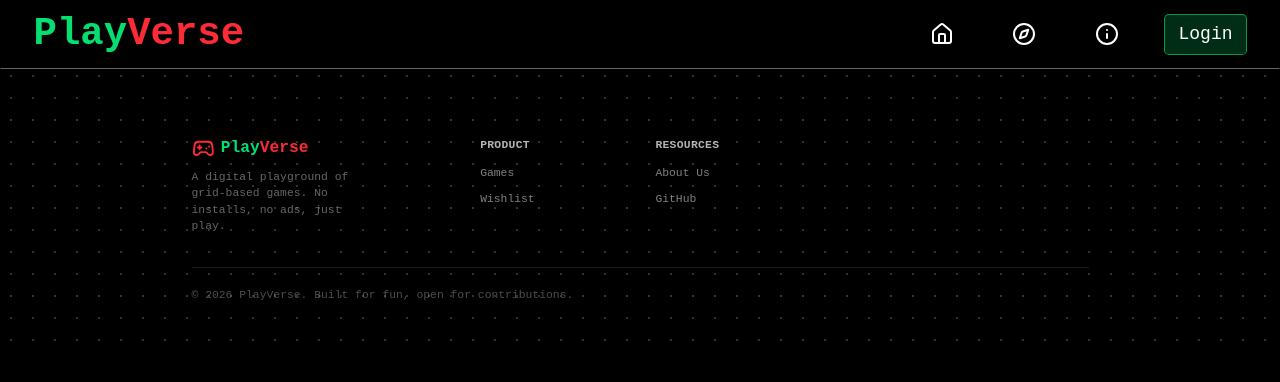
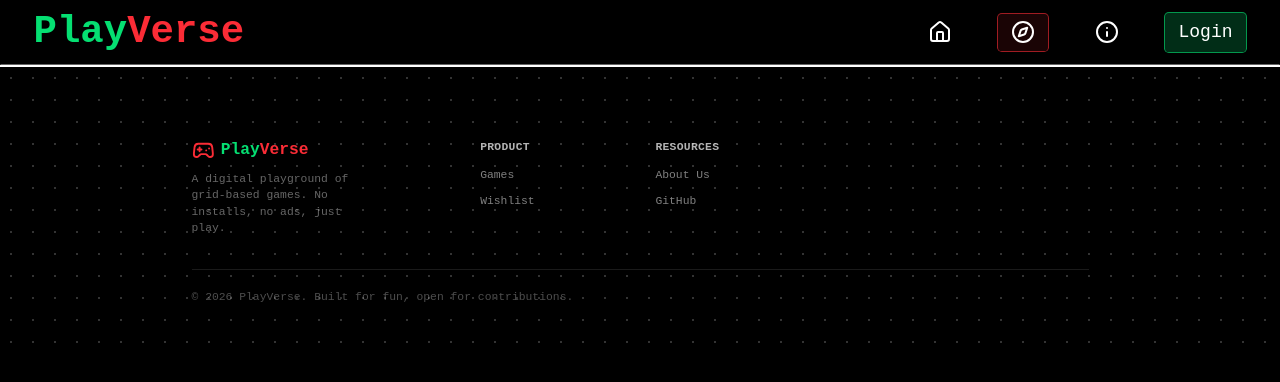
Before and after one commit to abhinandan029/PlayVerse, a React (Vite) app: page /discover in a window 1280 px wide. Shown: the top 382 px of the page. Built offline with nearby package versions, Linux system fonts and the light colour scheme; no server answers.

Commit message:
Header bug fixes

```diff
--- a/src/App.jsx
+++ b/src/App.jsx
@@ -12,6 +12,7 @@ import Activity from './components/activity.jsx'
 import ForgotPassword from "./components/forgotPassword.jsx"
 
 import Friends from "./components/friends.jsx"
+import Discover from "./components/discover.jsx"
 
 import Login from './AuthPages/login.jsx'
 import Register from './AuthPages/register.jsx'
@@ -57,6 +58,8 @@ function App() {
               <Route path="/home" element={<Body />}/>
               <Route path="/about" element={<About />}/>
 
+              <Route path="/discover" element={<Discover />} />
+
               <Route path="/snake-game" element={<SnakeGame />} />
               <Route path="/floating-block" element={<FloatingBlock />} />
               <Route path="/pac-man" element={<PacMan />} />
--- a/src/components/Header.jsx
+++ b/src/components/Header.jsx
@@ -43,8 +43,8 @@ function Header() {
   }, [profile])
 
   return (
-    <div className="h-18 sm:h-20">
-      <div className="sticky top-0 left-0 right-0 min-h-18 sm:min-h-20 flex gap-2 py-4 px-4 sm:px-5 justify-between items-center bg-black border border-b-white/40 z-888">
+    <div className="sticky top-0 z-888">
+      <div className="min-h-18 sm:min-h-20 flex gap-2 py-3 px-4 sm:px-5 justify-between items-center bg-black border border-b-white/40">
 
         <span
         className="text-3xl sm:text-5xl ml-1 sm:ml-5 font-bold text-green-400 cursor-pointer"
@@ -61,8 +61,8 @@ function Header() {
           </button>
 
           <button
-        className={`px-4 py-2 text-left rounded-md hover:bg-black/40 cursor-pointer ${location.pathname === "/explore" ? "border border-red-500/60 bg-red-500/10" : ""}`}
-        onClick={() => navigate("/explore")}>
+          className={`px-4 py-2 text-left rounded-md hover:bg-black/40 cursor-pointer ${location.pathname === "/discover" ? "border border-red-500/60 bg-red-500/10" : ""}`}
+          onClick={() => navigate("/discover")}>
             <Compass />
           </button>
 
@@ -113,11 +113,10 @@ function Header() {
 
           }
 
-
+        </div>
 
       </div>
 
-      </div>
     </div>
   );
 }
--- /dev/null
+++ b/src/components/discover.jsx
@@ -0,0 +1,10 @@
+function Discover(){
+
+  return (
+    <div className="border border-white">
+
+    </div>
+  )
+}
+
+export default Discover
--- a/src/index.css
+++ b/src/index.css
@@ -7,7 +7,7 @@
 html, body {
   margin : 0;
   min-width: 320px;
-  overflow-x: hidden;
+  overflow-x: clip;
   font-family : monospace;
   scroll-behavior : smooth;
   scrollbar-width : none;
```
Lines whose indentation alone changed are shown as unchanged.
